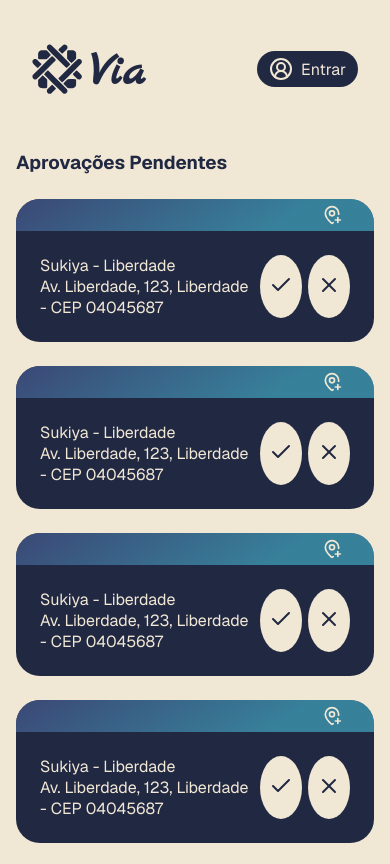
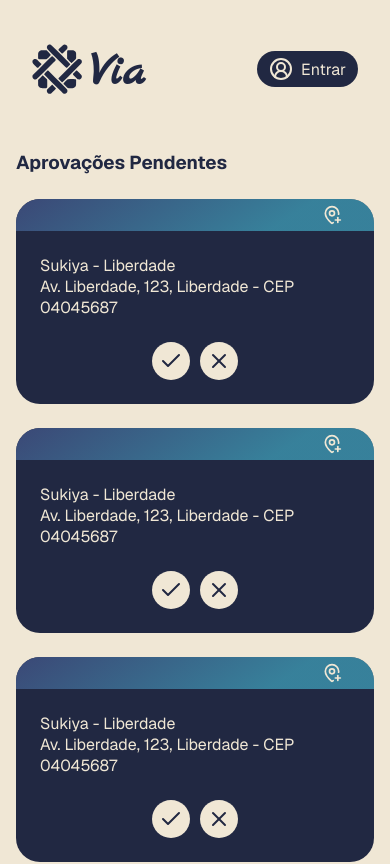
Before and after one commit to cesar-lima/VIA, a Next.js app: page /pages/admin in a window 390 px wide. Shown: the top 864 px of the page. Built offline with nearby package versions, Linux system fonts and the light colour scheme; no server answers.

Commit message:
adição de media query visando uma melhor responsividade nos cards de aprovação

```diff
--- a/app/components/ApprovalRequest/style.css
+++ b/app/components/ApprovalRequest/style.css
@@ -15,8 +15,6 @@
     padding-right: 32px;
 }
 
-
-
 .approval-request .approval-content{
     display: flex;
     padding: 24px;
@@ -30,18 +28,33 @@
 
 .approval-request .approval-actions {
     display: flex;
-    gap: 6px;
+    gap: 10px;
 }
 
 .approval-request .approval-actions button{
     background-color: #f0e7d5;
     border: none;
     border-radius: 50%;
-    padding: 5px 9px;
+    padding: 7px;
     cursor: pointer;
     transition: 0.3s;
+    display: flex;
+    align-items: center;
+    justify-content: center;
 }
 
 .approval-request .approval-actions button:hover{
     transform: scale(1.1);
 }
+
+@media screen and (max-width: 690px) {
+    .approval-request .approval-content{
+        flex-direction: column;
+
+    }
+
+    .approval-request .approval-actions {
+        justify-content: center;
+        margin-top: 16px;
+    }
+}
```
